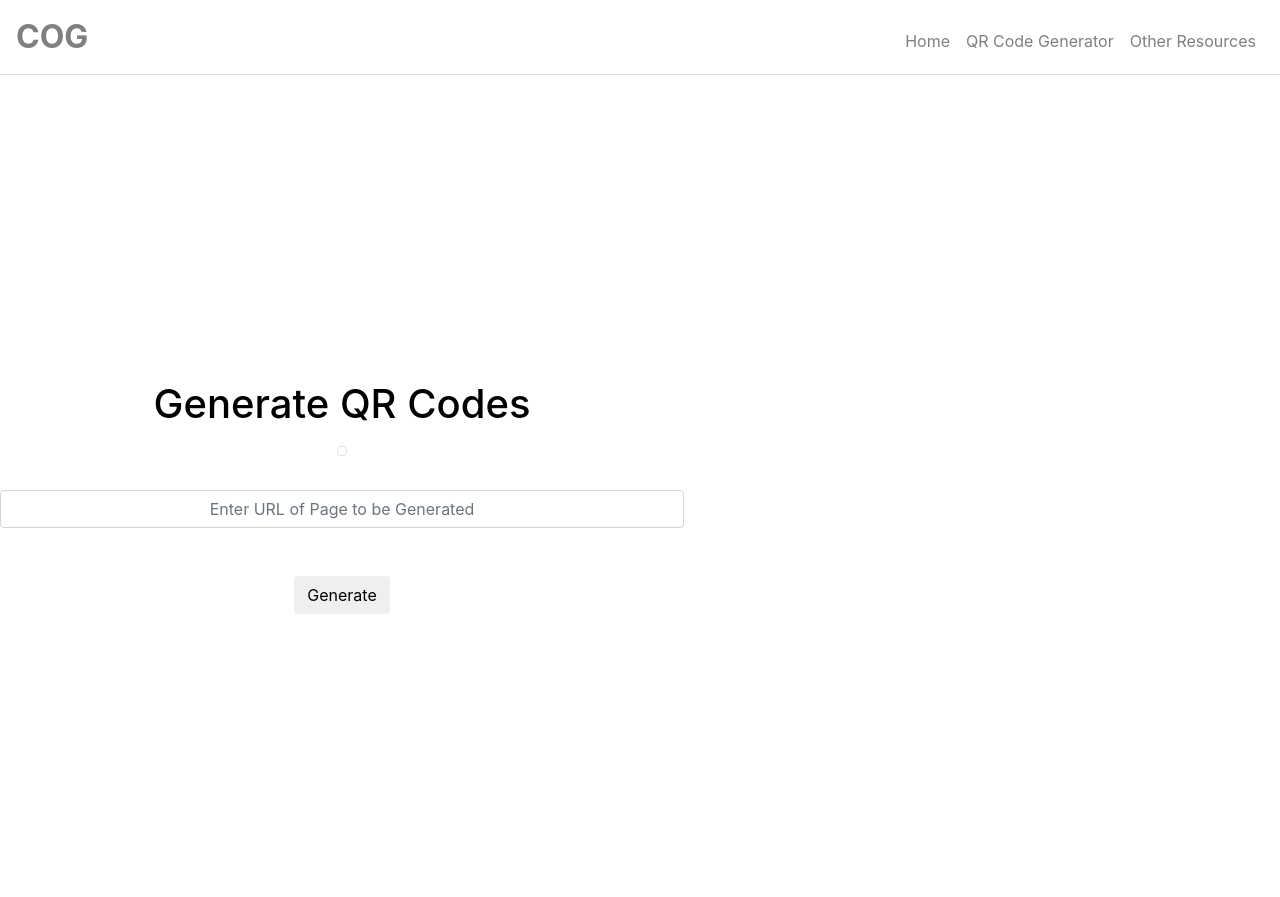
After one commit to lkeller19/COG-Cellphone-Object-Guide-, a Flask app: page /qr_code in a window 1280 px wide. The commit adds this page. Run offline with Flask 2, Linux system fonts and the light colour scheme; some libraries are stand-ins or nearby versions.

Commit message:
Added QR Code Page

```diff
--- a/app.py
+++ b/app.py
@@ -29,3 +29,7 @@ def index():
 @app.route("/object")
 def object():
     return render_template('scratch_object.html')
+
+@app.route("/qr_code")
+def qr_code():
+    return render_template('qr_code.html')
--- a/templates/index.html
+++ b/templates/index.html
@@ -33,8 +33,13 @@
                 </button>
                 <div class="collapse navbar-collapse" id="navbar">
                         <ul class="navbar-nav ml-auto mt-2">
+<<<<<<< Updated upstream
                             <li class="nav-item"><a class="nav-link" href="/">Home</a></li>
                             <li class="nav-item"><a class="nav-link" href="#">QR Code Generator</a></li>
+=======
+                            <li class="nav-item"><a class="nav-link" href="/">Home</a></li>
+                            <li class="nav-item"><a class="nav-link" href="/qr_code">QR Code Generator</a></li>
+>>>>>>> Stashed changes
                             <li class="nav-item"><a class="nav-link" href="https://en.wikipedia.org/wiki/Dura-Europos">Other Resources</a></li>
                         </ul>
                 </div>
--- /dev/null
+++ b/templates/qr_code.html
@@ -0,0 +1,71 @@
+<!DOCTYPE html>
+
+<html lang="en">
+    <head>
+        <!-- Required meta tags -->
+        <meta charset="utf-8">
+        <meta name="viewport" content="width=device-width, initial-scale=1, shrink-to-fit=no">
+
+        <!-- documentation at http://getbootstrap.com/docs/4.1/, alternative themes at https://bootswatch.com/ -->
+        <link href="https://maxcdn.bootstrapcdn.com/bootstrap/4.1.3/css/bootstrap.min.css" rel="stylesheet">
+
+        <link href="gear.ico" rel="icon">
+
+        <link href="styles.css" rel="stylesheet">
+
+        <script src="https://code.jquery.com/jquery-3.3.1.min.js"></script>
+        <script src="https://cdnjs.cloudflare.com/ajax/libs/popper.js/1.14.3/umd/popper.min.js"></script>
+        <script src="https://maxcdn.bootstrapcdn.com/bootstrap/4.1.3/js/bootstrap.min.js"></script>
+
+        <title>QR Code Generator</title>
+
+        <style>
+            .qr-code {
+              max-width: 200px;
+              margin: 10px;
+            }
+        </style>
+    </head>
+    <br><br><br>
+    <body class="background">
+            <nav class="navbar navbar-expand-md navbar-light border-bottom fixed-top scrolling-navbar background">
+                <a class="navbar-brand" href="index.html"><span style="color: gray;">COG</span></a>
+                <button aria-controls="navbar" aria-expanded="false" aria-label="Toggle navigation" class="navbar-toggler" data-target="#navbar" data-toggle="collapse" type="button">
+                    <span class="navbar-toggler-icon"></span>
+                </button>
+                <div class="collapse navbar-collapse" id="navbar">
+                        <ul class="navbar-nav ml-auto mt-2">
+                            <li class="nav-item"><a class="nav-link" href="#about">Home</a></li>
+                            <li class="nav-item"><a class="nav-link" href="#setlist">QR Code Generator</a></li>
+                            <li class="nav-item"><a class="nav-link" href="#videos">Other Resources</a></li>
+                        </ul>
+                </div>
+            </nav>
+
+        <div class="vertical-center">
+                <div class="text-center">
+                    <h1>Generate QR Codes</h1>
+                    <img class="qr-code img-thumbnail img-responsive"/>
+                    <br><br>
+                    <input type="text" size="60" maxlength="1000" class="form-control" id="content" placeholder="Enter URL of Page to be Generated" style="text-align: center;"/>
+                    <br><br>
+                    <button type="button" class="btn btn-default" id="generate">
+                        Generate
+                    </button>
+                </div>
+            <script src="https://code.jquery.com/jquery-3.5.1.js"></script>
+            <script>
+                function htmlEncode(value) {
+                    return $('<div/>').text(value).html();
+                }
+
+                $(function () {
+                    $('#generate').click(function () {
+                        let finalURL = 'https://chart.googleapis.com/chart?cht=qr&chl=' + htmlEncode($('#content').val()) + '&chs=160x160&chld=L|0'
+                        $('.qr-code').attr('src', finalURL);
+                    });
+                });
+            </script>
+        </div>
+    </body>
+</html>
```
